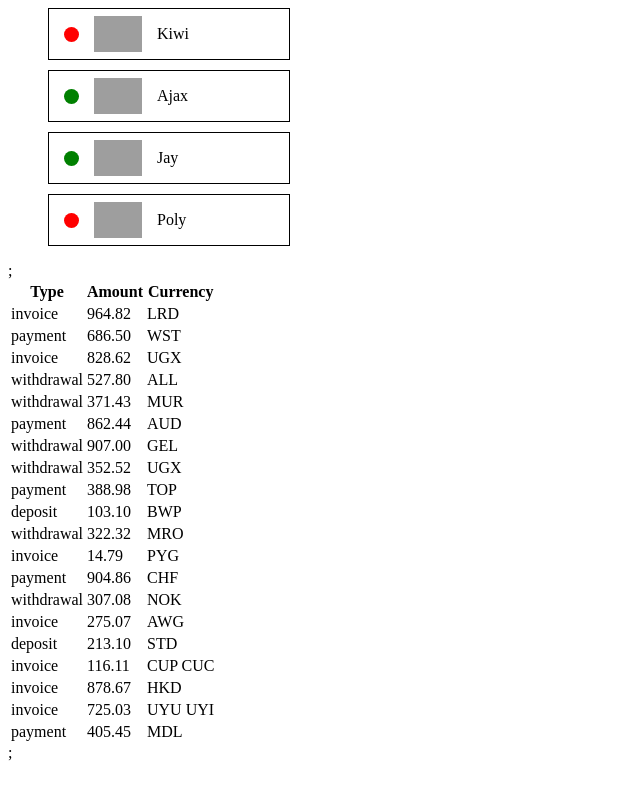
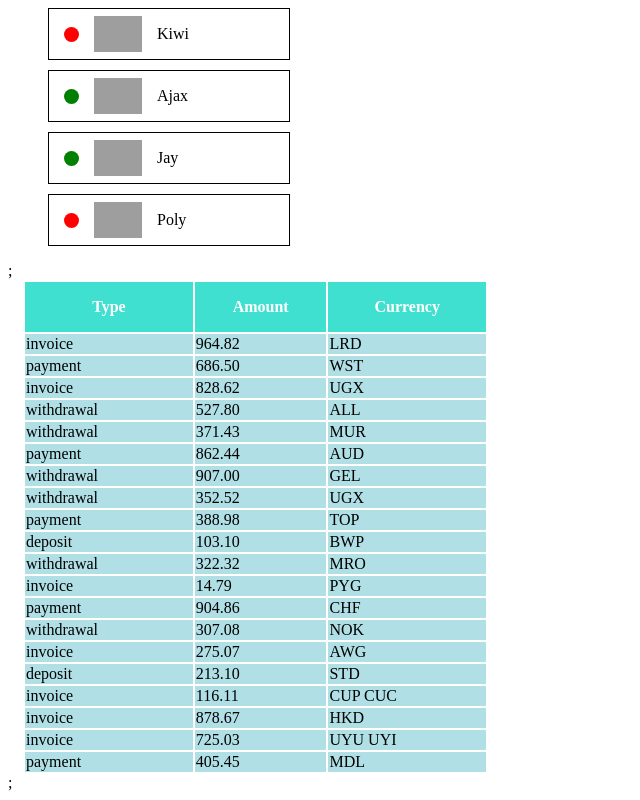
Before and after one commit to Markizdickabraz/goit-react-hw-01-components, a React (Create React App) app: page / in a window 1280 px wide. Shown: the part 415-1215 px from the top of the page, without its empty margins (0-640 px from the left). Before the commit the page ends 1185 px from the top, so only its background shows below. Built offline with nearby package versions, Linux system fonts and the light colour scheme; grey boxes are pictures that could not be loaded.

Commit message:
4 task done

```diff
--- /dev/null
+++ b/src/components/transationHistory/transaction.styled.jsx
@@ -0,0 +1,15 @@
+import styled from "@emotion/styled";
+
+export const Table = styled.table`
+padding-left:15px;
+width:480px;
+`;
+
+export const THead = styled.thead`
+height:50px;
+background-color: #40E0D0;
+color: #fff;
+`;
+export const Tr = styled.tr`
+background-color: #B0E0E6;
+`;
--- a/src/components/transationHistory/transation.js
+++ b/src/components/transationHistory/transation.js
@@ -1,10 +1,17 @@
-
+import PropTypes from 'prop-types';
+import { Tr } from "./transaction.styled"
 export default function Transaction ({type, amount, currency}) {
     return (
-    <tr>
+    <Tr>
       <td>{type}</td>
         <td>{ amount}</td>
       <td>{currency}</td>
-    </tr>
+    </Tr>
     )
 };
+
+Transaction.propTypes = {
+  type: PropTypes.string.isRequired,
+  amount: PropTypes.string.isRequired,
+  currency: PropTypes.string.isRequired,
+}
--- a/src/components/transationHistory/transationsHistory.js
+++ b/src/components/transationHistory/transationsHistory.js
@@ -1,16 +1,18 @@
 import TransactionsList from "./transationsList";
 import transactions from "../../transactions.json";
+import { THead,Table } from "./transaction.styled";
+
 
 export default function TransactionsHistory() {
-    return (<table className="transaction-history">
-        <thead>
+    return (<Table>
+        <THead>
             <tr>
                 <th>Type</th>
                 <th>Amount</th>
                 <th>Currency</th>
             </tr>
-        </thead>
+        </THead>
         <TransactionsList items={transactions} />
-    </table>
+    </Table>
     )
 }
--- a/src/components/transationHistory/transationsList.js
+++ b/src/components/transationHistory/transationsList.js
@@ -1,3 +1,4 @@
+import PropTypes from 'prop-types';
 import Transaction from "./transation";
 
 export default function TransactionsList( {items }) {
@@ -13,3 +14,7 @@ export default function TransactionsList( {items }) {
 
     </tbody>
     )}
+
+TransactionsList.propTypes = {
+    items: PropTypes.arrayOf(PropTypes.object.isRequired).isRequired,
+    }
```
